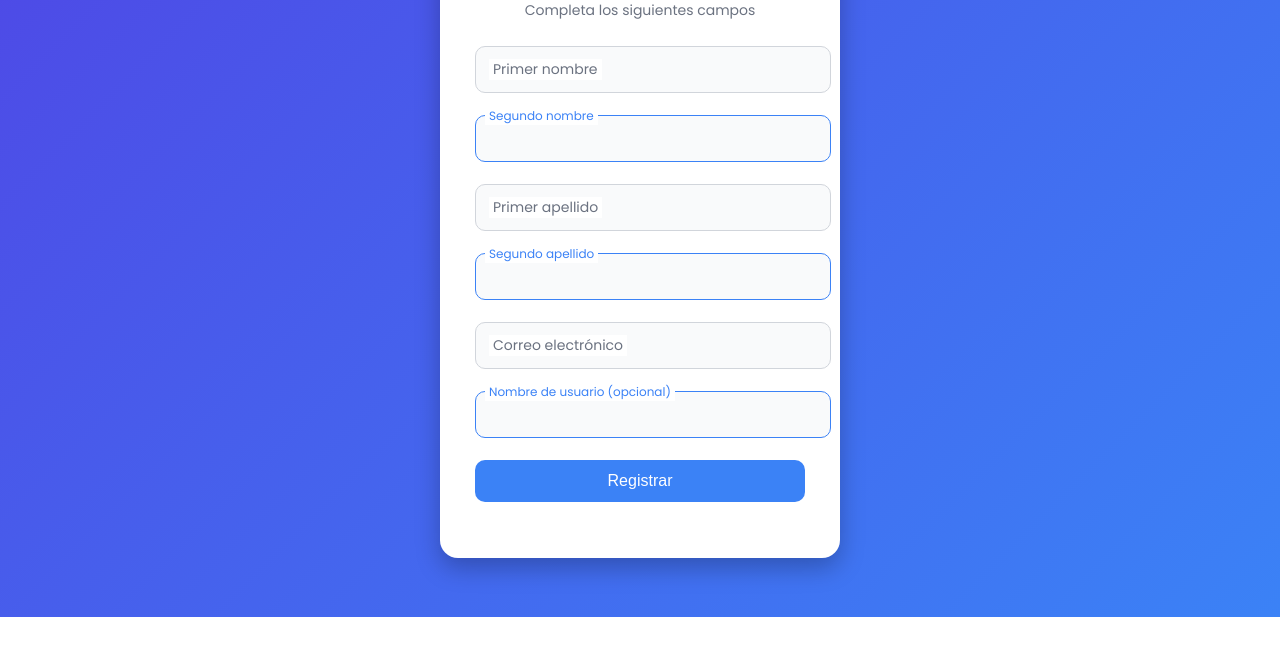
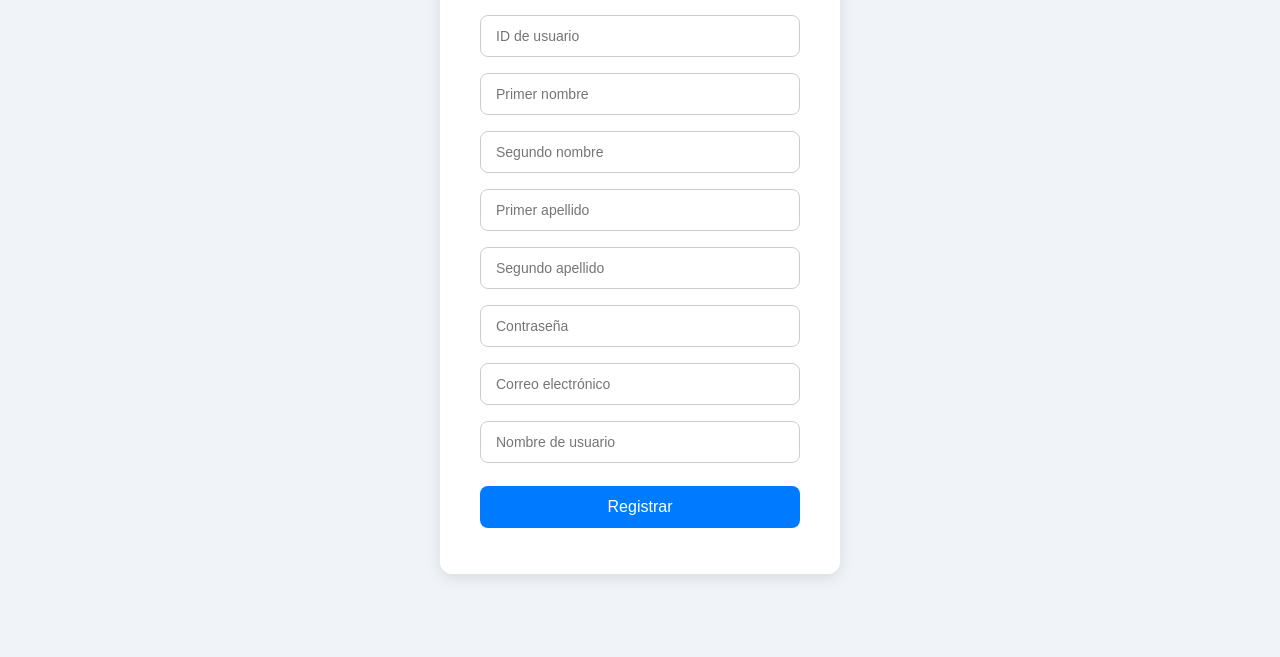
Before and after one commit to brysagix4/webAzure, a plain HTML site: page index.html in a window 1280 px wide. Shown: the part 183-840 px from the top of the page. Before the commit the page ends 800 px from the top, so only its background shows below. Drawn offline with Linux system fonts and the light colour scheme.

Commit message:
estadoBaseFuncional

```diff
--- a/index.html
+++ b/index.html
@@ -3,51 +3,26 @@
 <head>
   <meta charset="UTF-8">
   <meta name="viewport" content="width=device-width, initial-scale=1.0">
-  <title>Registro de Usuario</title>
+  <title>Registro</title>
   <link rel="stylesheet" href="style.css">
 </head>
 <body>
+  <div class="form-container">
+    <h2>Registro de Usuario</h2>
 
-  <div class="container">
-    <div class="card">
-      <h1>Crear cuenta</h1>
-      <p class="subtitle">Completa los siguientes campos</p>
+    <form id="registroForm">
+      <input type="number" id="userID" placeholder="ID de usuario" required>
+      <input type="text" id="nombre1" placeholder="Primer nombre" required>
+      <input type="text" id="nombre2" placeholder="Segundo nombre">
+      <input type="text" id="apellido1" placeholder="Primer apellido" required>
+      <input type="text" id="apellido2" placeholder="Segundo apellido">
+      <input type="password" id="password" placeholder="Contraseña" required>
+      <input type="email" id="email" placeholder="Correo electrónico" required>
+      <input type="text" id="username" placeholder="Nombre de usuario" required>
+      <button type="submit">Registrar</button>
+    </form>
 
-      <form id="registroForm">
-        <div class="input-group">
-          <input type="text" id="nombre1" required>
-          <label for="nombre1">Primer nombre</label>
-        </div>
-
-        <div class="input-group">
-          <input type="text" id="nombre2">
-          <label for="nombre2">Segundo nombre</label>
-        </div>
-
-        <div class="input-group">
-          <input type="text" id="apellido1" required>
-          <label for="apellido1">Primer apellido</label>
-        </div>
-
-        <div class="input-group">
-          <input type="text" id="apellido2">
-          <label for="apellido2">Segundo apellido</label>
-        </div>
-
-        <div class="input-group">
-          <input type="email" id="email" required>
-          <label for="email">Correo electrónico</label>
-        </div>
-
-        <div class="input-group">
-          <input type="text" id="username">
-          <label for="username">Nombre de usuario (opcional)</label>
-        </div>
-
-        <button type="submit">Registrar</button>
-        <p id="mensaje" class="mensaje"></p>
-      </form>
-    </div>
+    <p id="mensaje"></p>
   </div>
 
   <script src="script.js"></script>
--- a/script.js
+++ b/script.js
@@ -1,30 +1,33 @@
-document.addEventListener("DOMContentLoaded", () => {
-  const form = document.getElementById("registroForm");
-
-  form.addEventListener("submit", async function (e) {
-    e.preventDefault();
+document.getElementById("registroForm").addEventListener("submit", async function (e) {
+    e.preventDefault(); // Evita que el formulario se envíe de la manera tradicional
 
     const data = {
+        userID: Number(document.getElementById("userID").value),
         nombre1: document.getElementById("nombre1").value,
         nombre2: document.getElementById("nombre2").value,
         apellido1: document.getElementById("apellido1").value,
         apellido2: document.getElementById("apellido2").value,
+        password: document.getElementById("password").value,
         email: document.getElementById("email").value,
-      username: document.getElementById("username").value.trim()
+        username: document.getElementById("username").value
     };
 
     try {
-      const response = await fetch("https://w2mb06yk3h.execute-api.us-east-1.amazonaws.com/default/crubBaseDatosDynamoRegistro", {
+        const response = await fetch(
+            "https://w2mb06yk3h.execute-api.us-east-1.amazonaws.com/default/crubBaseDatosDynamoRegistro",
+            {
                 method: "POST",
                 headers: { "Content-Type": "application/json" },
                 body: JSON.stringify(data)
-      });
+            }
+        );
 
-      const result = await response.json();
-      document.getElementById("mensaje").innerText = result.message || "✅ Usuario registrado correctamente";
+        const result = await response.json(); // Convierte la respuesta a JSON
+        console.log("Respuesta del servidor:", result);
+
+        document.getElementById("mensaje").innerText = result.message || "Usuario registrado correctamente ✅";
     } catch (error) {
+        console.error("Error:", error);
         document.getElementById("mensaje").innerText = "❌ Error al registrar el usuario.";
-      console.error(error);
     }
 });
-});
--- a/style.css
+++ b/style.css
@@ -1,110 +1,81 @@
-@import url('https://fonts.googleapis.com/css2?family=Poppins:wght@300;400;500;600&display=swap');
-
-/* ======== BODY Y CONTENEDOR ======== */
+/* 🔹 Estilo global */
 body {
-  margin: 0;
-  font-family: 'Poppins', sans-serif;
-  background: linear-gradient(135deg, #4f46e5, #3b82f6);
-  height: 100vh;
+  font-family: 'Segoe UI', Tahoma, Geneva, Verdana, sans-serif;
+  background: #f0f4f8;
   display: flex;
   justify-content: center;
   align-items: center;
+  min-height: 100vh;
+  margin: 0;
+  padding: 20px;
 }
 
-.container {
+/* 🔹 Contenedor del formulario */
+.form-container {
+  background: #ffffff;
+  padding: 30px 40px;
+  border-radius: 12px;
+  box-shadow: 0 4px 15px rgba(0, 0, 0, 0.1);
   width: 100%;
   max-width: 400px;
+  box-sizing: border-box;
+  text-align: center;
 }
 
-.card {
-  background: #fff;
-  border-radius: 18px;
-  box-shadow: 0 10px 25px rgba(0, 0, 0, 0.25);
-  padding: 40px 35px;
-  text-align: center;
-  animation: fadeIn 0.7s ease;
+/* 🔹 Título dentro del formulario */
+.form-container h2 {
+  margin-bottom: 25px;
+  color: #333;
 }
 
-h1 {
-  color: #1e293b;
-  margin-bottom: 5px;
+/* 🔹 Inputs */
+form#registroForm input {
+  width: 100%;
+  padding: 12px 15px;
+  margin: 8px 0;
+  border: 1px solid #ccc;
+  border-radius: 8px;
+  font-size: 14px;
+  transition: all 0.3s ease;
+  box-sizing: border-box;
 }
 
-.subtitle {
-  color: #6b7280;
-  font-size: 14px;
-  margin-bottom: 25px;
+form#registroForm input:focus {
+  border-color: #007bff;
+  box-shadow: 0 0 5px rgba(0, 123, 255, 0.5);
+  outline: none;
 }
 
-/* ======== INPUTS ======== */
-.input-group {
-  position: relative;
-  margin-bottom: 22px;
-}
-
-.input-group input {
-  width: 100%;
-  padding: 14px 12px;
-  font-size: 15px;
-  border: 1px solid #d1d5db;
-  border-radius: 10px;
-  background: #f9fafb;
-  outline: none;
-  transition: 0.2s ease;
-}
-
-.input-group label {
-  position: absolute;
-  left: 14px;
-  top: 13px;
-  color: #6b7280;
-  font-size: 14px;
-  pointer-events: none;
-  transition: all 0.2s ease;
-  background: #fff;
-  padding: 0 4px;
-}
-
-/* ======== EFECTO LABEL FLOTANTE ======== */
-.input-group input:focus,
-.input-group input:valid {
-  border-color: #3b82f6;
-}
-
-.input-group input:focus + label,
-.input-group input:valid + label {
-  top: -8px;
-  left: 10px;
-  font-size: 12px;
-  color: #3b82f6;
-}
-
-/* ======== BOTÓN ======== */
-button {
+/* 🔹 Botón */
+form#registroForm button {
   width: 100%;
   padding: 12px;
-  background: #3b82f6;
+  margin-top: 15px;
+  background-color: #007bff;
   border: none;
-  border-radius: 10px;
+  border-radius: 8px;
   color: white;
   font-size: 16px;
   cursor: pointer;
-  transition: 0.2s ease;
+  transition: background-color 0.3s ease, transform 0.2s ease;
 }
 
-button:hover {
-  background: #2563eb;
+form#registroForm button:hover {
+  background-color: #0056b3;
+  transform: translateY(-2px);
 }
 
-/* ======== MENSAJE ======== */
-.mensaje {
+/* 🔹 Mensaje */
+#mensaje {
+  text-align: center;
   margin-top: 15px;
-  font-weight: 500;
-  color: #1e293b;
+  font-weight: bold;
+  color: #333;
 }
 
-/* ======== ANIMACIÓN ======== */
-@keyframes fadeIn {
-  from { opacity: 0; transform: translateY(-10px); }
-  to { opacity: 1; transform: translateY(0); }
+/* 🔹 Responsive */
+@media (max-width: 450px) {
+  .form-container {
+    padding: 20px;
+  }
 }
```
Lines whose indentation alone changed are shown as unchanged.
